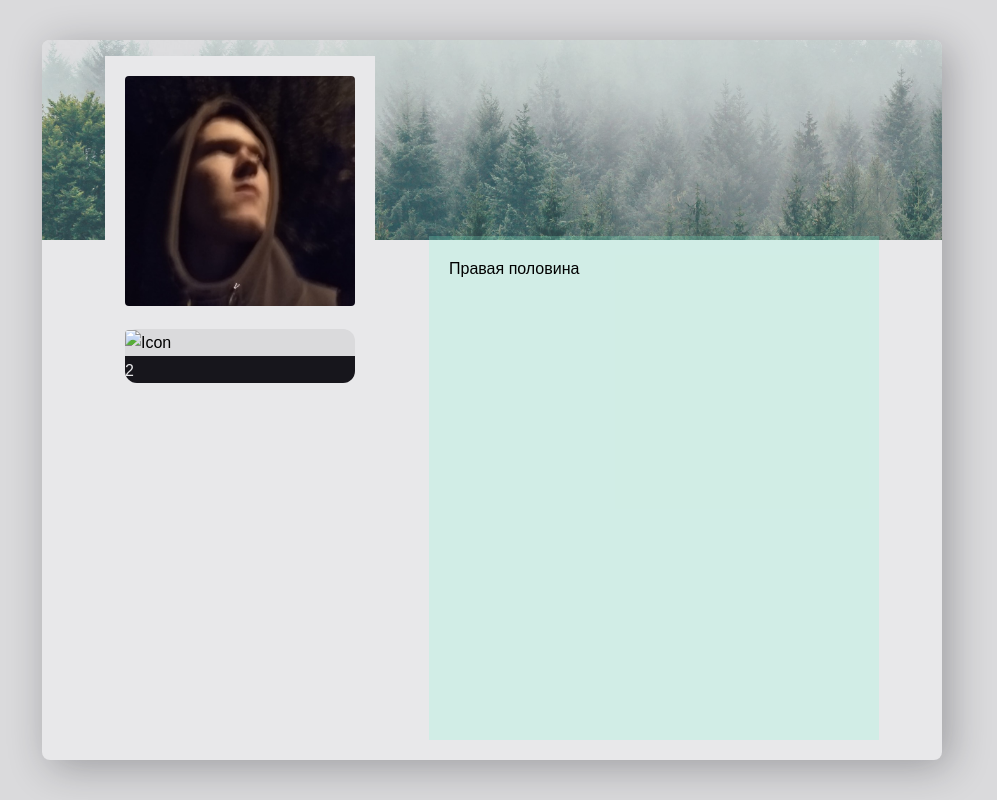
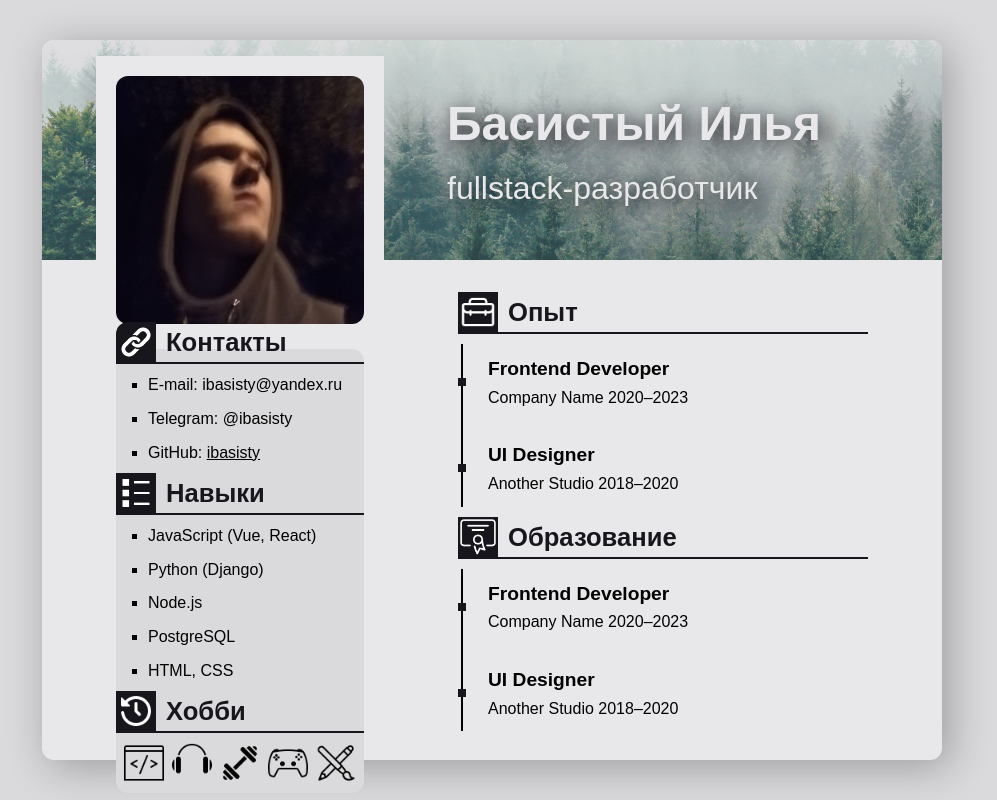
Before and after one commit to ibasisty/ibasisty.github.io, a plain HTML site: page index.html in a window 1280 px wide. Shown: the whole page, without its empty margins (148-1145 px from the left). Drawn offline with Linux system fonts and the light colour scheme.

Commit message:
feat: иконки

```diff
--- a/index.html
+++ b/index.html
@@ -13,7 +13,14 @@
 <body>
 
   <main>
-    <img src="assets/images/background_forest_1.jpg" alt="" class="header-img">
+    <div class="background-info">
+      <img src="assets/images/background_forest_1.jpg" alt="" class="header-img">
+      <div class="info">
+        <span class="fio">Басистый Илья</span>
+        <br>
+        <span class="profession">fullstack-разработчик</span>
+      </div>
+    </div>
 
     <div class="main-content">
       <div class="half-content left-half">
@@ -22,17 +29,88 @@
         <div class="left-card">
           <div>
             <div class="icon-wrapper">
-                <div class="icon">
-                    <img src="icon.png" alt="Icon">
+                <div class="icon" style="border-radius: 12px 0px 0 0;">
+                    <img src="assets/icons/icons8-link-64.png" alt="Icon">
                 </div>
-                <hr class="separator">
-            </div>
+                <span>Контакты</span>
+              </div>
+              <hr class="separator">
+              <ul>
+                  <li>E-mail: ibasisty@yandex.ru</li>
+                  <li>Telegram: @ibasisty</li>
+                  <li>GitHub: <a href="https://github.com/ibasisty">ibasisty</a></li>
+              </ul>
+              <div class="icon-wrapper">
+                  <div class="icon">
+                      <img src="assets/icons/icons8-list-64.png" alt="Icon">
+                  </div>
+                  <span>Навыки</span>
+              </div>
+              <hr class="separator">
+              <ul>
+                <li>JavaScript (Vue, React)</li>
+                <li>Python (Django)</li>
+                <li>Node.js</li>
+                <li>PostgreSQL</li>
+                <li>HTML, CSS</li>
+              </ul>
+              <div class="icon-wrapper">
+                  <div class="icon">
+                      <img src="assets/icons/icons8-time-48.png" alt="Icon">
+                  </div>
+                  <span>Хобби</span>
+              </div>
+              <hr class="separator">
+              <div class="half-hobbies">
+                  <img src="assets/icons/hobbies/icons8-code-100.png" alt="" class="hobbies-img">
+                  <img src="assets/icons/hobbies/icons8-headphones-100.png" alt="" class="hobbies-img">
+                  <img src="assets/icons/hobbies/icons8-gym-100.png" alt="" class="hobbies-img">
+                  <img src="assets/icons/hobbies/icons8-game-100.png" alt="" class="hobbies-img">
+                  <img src="assets/icons/hobbies/icons8-art-100.png" alt="" class="hobbies-img">
+              </div>
           </div>
-          <div class="dark_subcard">2</div>
+          <!-- <div class="dark_subcard">2</div> -->
         </div>
       </div>
       <div class="half-content right-half">
-        Правая половина
+          <div class="icon-wrapper">
+              <div class="icon">
+                  <img src="assets/icons/icons8-job-48.png" alt="Icon">
+              </div>
+              <span>Опыт</span>
+          </div>
+          <hr class="separator">
+
+          <ul class="timeline">
+              <li>
+                  <div class="position">Frontend Developer</div>
+                  <div class="company">Company Name <span class="dates">2020–2023</span></div>
+              </li>
+              <li>
+                  <div class="position">UI Designer</div>
+                  <div class="company">Another Studio <span class="dates">2018–2020</span></div>
+              </li>
+          </ul>
+
+          <div class="icon-wrapper">
+              <div class="icon">
+                  <img src="assets/icons/icons8-education-64.png" alt="Icon">
+              </div>
+              <span>Образование</span>
+          </div>
+          <hr class="separator">
+
+          <ul class="timeline">
+              <li>
+                  <div class="position">Frontend Developer</div>
+                  <div class="company">Company Name <span class="dates">2020–2023</span></div>
+              </li>
+              <li>
+                  <div class="position">UI Designer</div>
+                  <div class="company">Another Studio <span class="dates">2018–2020</span></div>
+              </li>
+          </ul>
+
       </div>
     </div>
 
--- a/styles/base.css
+++ b/styles/base.css
@@ -9,14 +9,6 @@
   margin: 0;
   padding: 0;
   border: 0;
-}
-
-/* Убираем стандартные стили у списков */
-ul,
-ol,
-dl,
-li {
-  list-style: none;
 }
 
 /* Убираем стандартные отступы у заголовков и параграфов */
--- a/styles/main_style.css
+++ b/styles/main_style.css
@@ -27,23 +27,132 @@ main {
     background-color: var(--light-color);
 }
 
+ul {
+    list-style-type: square;
+}
+
+.background-info {
+    height: 160px;
+    width: 100%;
+    position: absolute;
+    display: flex;
+    align-items: center;
+    justify-content: end;
+    overflow: hidden;
+}
+
+.background-info .info {
+    width: 55%;
+    position: absolute;
+    color: var(--light-color);
+    text-shadow: 4px 4px 20px var(--dark-color);
+}
+
+.background-info .info .fio {
+    font-size: 3rem;
+    font-weight: bold;
+}
+
+.background-info .info .profession {
+    font-size: 2rem;
+}
+
+/* DECORATION */
+
+.icon-wrapper {
+    display: flex;
+    flex-direction: row;
+    gap: 10px;
+    align-items: flex-start; /* держит всё по левому краю */
+}
+
+.icon-wrapper span {
+    height: 1.6rem;
+    font-size: 1.6rem;
+    color: var(--dark-color);
+    font-weight: bold;
+}
+
+.icon-wrapper .icon {
+    width: 40px;
+    height: 40px;
+    background-color: var(--dark-color);
+    /* border-radius: 12px 0px 0 0; */
+    display: flex;
+    align-items: center;
+    justify-content: center;
+    overflow: hidden;
+}
+
+.icon-wrapper .icon img {
+    width: 90%;
+    height: 90%;
+    object-fit: cover;
+}
+
 .separator {
     height: 2px;
     background-color: var(--dark-color);
     width: 100%;
 }
+
+/* TIMELINE */
+
+.timeline {
+    list-style: none;
+    padding: 0;
+    position: relative;
+    margin: 10px 0;
+}
+
+.timeline::before {
+    content: '';
+    position: absolute;
+    left: 3px;
+    top: 0;
+    bottom: 0;
+    width: 2px;
+    background: #000;
+    z-index: 0;
+}
+
+.timeline li {
+    padding: 10px 0 10px 30px;
+    position: relative;
+    margin: 10px 0;
+}
+
+.timeline li::before {
+    content: '';
+    position: absolute;
+    left: 0;
+    top: 50%;
+    transform: translateY(-50%);
+    width: 8px;
+    height: 8px;
+    background: var(--dark-color);
+    /* border: 2px solid #000; */
+    /* border-radius: 50%; */
+    z-index: 1;
+}
+
+.timeline li .position {
+    font-size: 1.2rem;
+    font-weight: bold;
+}
+
 /* IMAGES */
 .header-img {
-    height: 140px;
+    height: 100%;
     width: 100%;
     object-fit: cover;
     filter: opacity(80%);
-    position: absolute;
 }
 
 .avatar-img {
     width: 130px;
     height: 130px;
+    border-radius: 12px;
 }
 
 
@@ -83,6 +192,25 @@ main {
     justify-content: end;
 }
 
+.half-hobbies {
+    display: flex;
+    flex-direction: row;
+    gap: 8px;
+    align-items: center;
+    justify-content: center;
+    height: 100%;
+    width: 100%;
+    padding-top: 10px;
+    padding-bottom: 10px;
+}
+
+.hobbies-img {
+    width: 40px;
+    height: 40px;
+    object-fit: cover;
+    overflow: hidden;
+}
+
 .dark_subcard {
     background-color: var(--dark-color);
     color: var(--light-color);
@@ -92,8 +220,8 @@ main {
 /* RIGHT */
 
 .right-half {
-    height: 70%;
-    background-color: rgba(127, 255, 212, 0.219);
+    height: 65%;
+    /* background-color: rgba(127, 255, 212, 0.219); */
 }
 
 
@@ -113,19 +241,20 @@ main {
     main {
         width: 900px;
         height: 90%;
-        border-radius: 8px;
+        border-radius: 12px;
+    }
+
+    .background-info {
+        height: 220px;
+        border-radius: 12px 12px 0 0;
     }
 
     /* IMAGES */
 
-    .header-img {
-        height: 200px;
-        border-radius: 8px 8px 0 0;
-    }
 
     .avatar-img {
-        width: 230px;
-        height: 230px;
+        width: 248px;
+        height: 248px;
     }
 
     /* FLEX COLUMN */
@@ -139,7 +268,7 @@ main {
     /* LEFT */
 
     .left-half {
-        width: 30%;
+        width: 32%;
     }
 
     .left-card {
--- a/styles/update_styles.css
+++ b/styles/update_styles.css
@@ -9,15 +9,16 @@ p {
 }
 
 a {
-    text-decoration: none;
+    text-decoration: underline;
 }
 
 a:hover {
-    text-decoration: underline;
+    text-decoration: none;
+    color: #e8e8ea;
 }
 
 ul, ol {
-    margin: 0 0 1rem;
+    margin: 0.5rem;
     padding-left: 1.5rem;
 }
 
@@ -28,5 +29,5 @@ li {
 img {
     max-width: 100%;
     height: auto;
-    border-radius: 4px;
+    /* border-radius: 4px; */
 }
```
Also changed, not shown: assets/icons/hobbies/icons8-art-100.png (added), assets/icons/hobbies/icons8-code-100.png (added), assets/icons/hobbies/icons8-game-100.png (added), assets/icons/hobbies/icons8-gym-100.png (added), assets/icons/hobbies/icons8-headphones-100.png (added), assets/icons/icons8-education-64.png (added), assets/icons/icons8-job-48.png (added), assets/icons/icons8-link-64.png (added), assets/icons/icons8-list-64.png (added), assets/icons/icons8-time-48.png (added).
